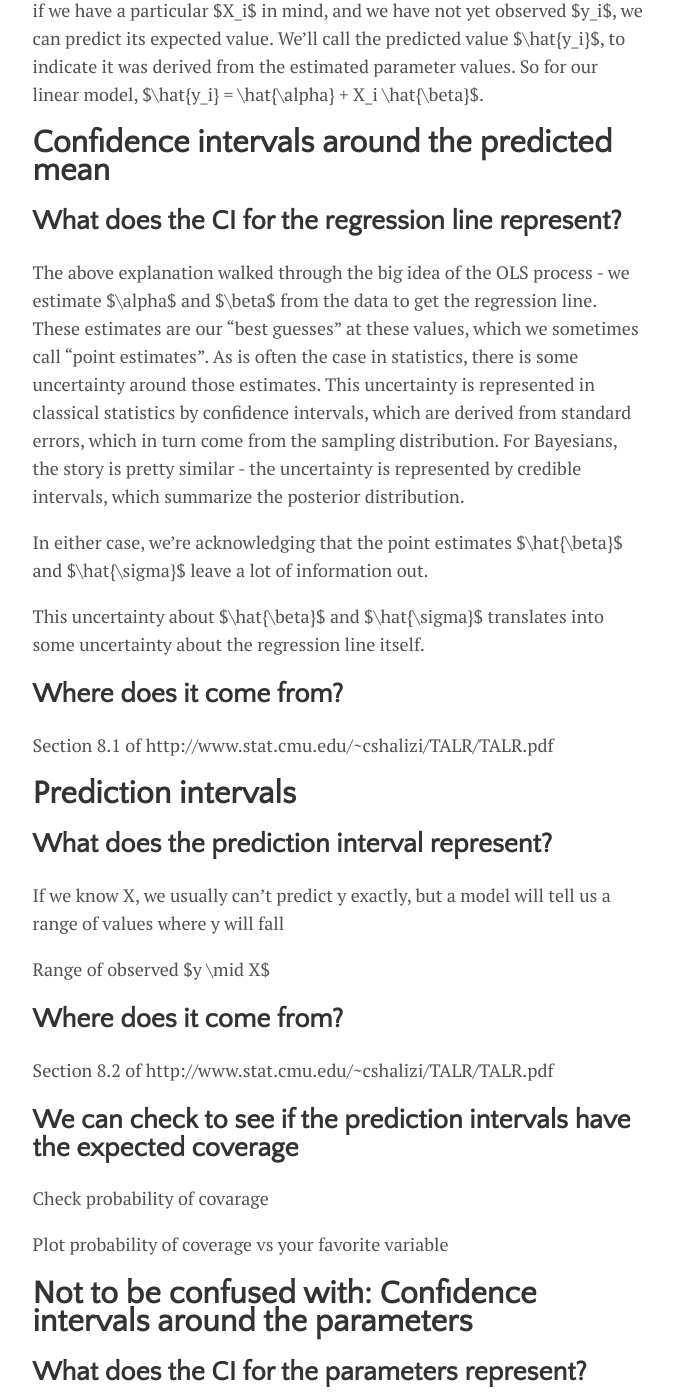
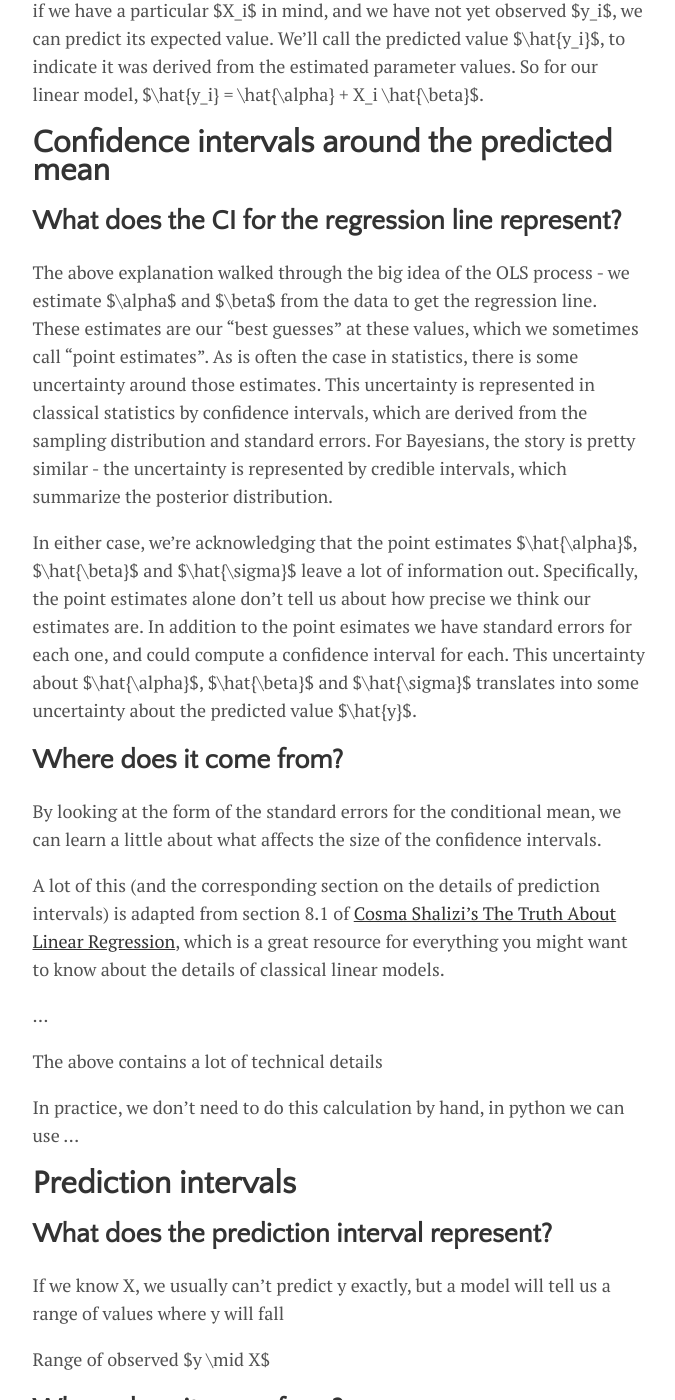
Before and after one commit to lmc2179/lmc2179.github.io, a Jekyll site: the page built from drafts/prediction_confidence.md, in a window 1280 px wide and 1400 px high, scrolled down 6246 px. Shown: the whole window, without its empty margins (300-975 px from the left). Built offline with Jekyll 4.4.1, drawn with Linux system fonts in a browser that asks for light colours; formulas are drawn with MathJax 3.

Commit message:
Update prediction_confidence.md

```diff
--- a/drafts/prediction_confidence.md
+++ b/drafts/prediction_confidence.md
@@ -114,15 +114,21 @@ After we've estimated the model, we can compute the "average" value of $y$ given
 
 ## What does the CI for the regression line represent?
 
-The above explanation walked through the big idea of the OLS process - we estimate $\alpha$ and $\beta$ from the data to get the regression line. These estimates are our "best guesses" at these values, which we sometimes call "point estimates". As is often the case in statistics, there is some uncertainty around those estimates. This uncertainty is represented in classical statistics by confidence intervals, which are derived from standard errors, which in turn come from the sampling distribution. For Bayesians, the story is pretty similar - the uncertainty is represented by credible intervals, which summarize the posterior distribution.
+The above explanation walked through the big idea of the OLS process - we estimate $\alpha$ and $\beta$ from the data to get the regression line. These estimates are our "best guesses" at these values, which we sometimes call "point estimates". As is often the case in statistics, there is some uncertainty around those estimates. This uncertainty is represented in classical statistics by confidence intervals, which are derived from the sampling distribution and standard errors. For Bayesians, the story is pretty similar - the uncertainty is represented by credible intervals, which summarize the posterior distribution.
 
-In either case, we're acknowledging that the point estimates $\hat{\beta}$ and $\hat{\sigma}$ leave a lot of information out.
-
-This uncertainty about $\hat{\beta}$ and $\hat{\sigma}$ translates into some uncertainty about the regression line itself.
+In either case, we're acknowledging that the point estimates $\hat{\alpha}$, $\hat{\beta}$ and $\hat{\sigma}$ leave a lot of information out. Specifically, the point estimates alone don't tell us about how precise we think our estimates are. In addition to the point esimates we have standard errors for each one, and could compute a confidence interval for each. This uncertainty about $\hat{\alpha}$, $\hat{\beta}$ and $\hat{\sigma}$ translates into some uncertainty about the predicted value $\hat{y}$.
 
 ## Where does it come from?
 
-Section 8.1 of http://www.stat.cmu.edu/~cshalizi/TALR/TALR.pdf
+By looking at the form of the standard errors for the conditional mean, we can learn a little about what affects the size of the confidence intervals.
+
+A lot of this (and the corresponding section on the details of prediction intervals) is adapted from section 8.1 of [Cosma Shalizi's The Truth About Linear Regression](http://www.stat.cmu.edu/~cshalizi/TALR/TALR.pdf), which is a great resource for everything you might want to know about the details of classical linear models.
+
+...
+
+The above contains a lot of technical details
+
+In practice, we don't need to do this calculation by hand, in python we can use ...
 
 # Prediction intervals
 
```
